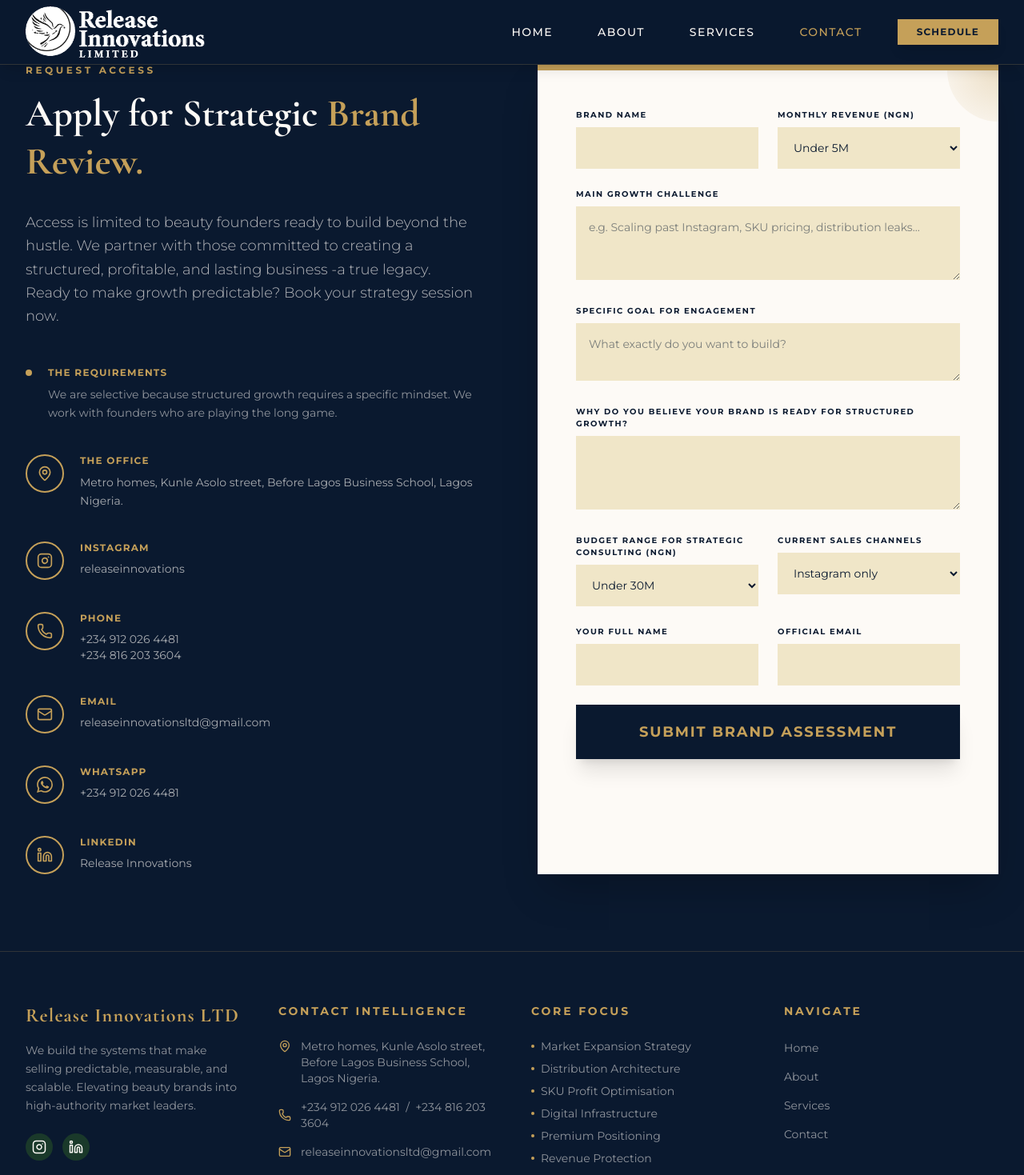
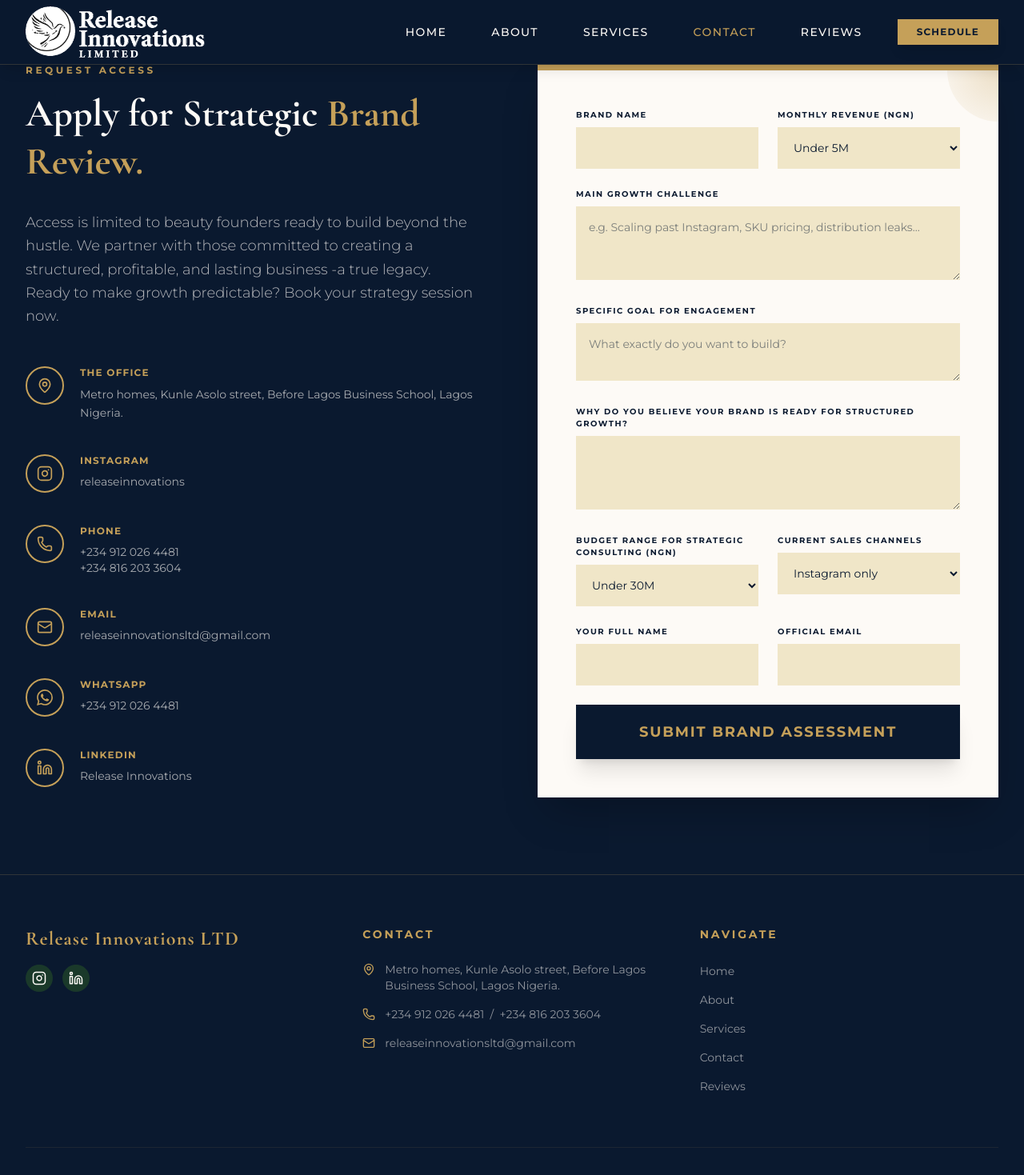
Before and after one commit to Ifeoluwa00dev/releaseinnovationaltd, a React (Vite) app: page /#/contact in a window 1280 px wide. Shown: the top 1469 px of the page at 80% size. Built offline with nearby package versions, Linux system fonts and the light colour scheme.

Commit message:
worked on the app, appointment modal, footer, navbar, about, contact

```diff
--- a/App.tsx
+++ b/App.tsx
@@ -7,6 +7,7 @@
 import About from './pages/About';
 import Services from './pages/Services';
 import Contact from './pages/Contact';
+import Reviews from './pages/Reviews';
 
 /* ── Scroll-to-top on route change ─────────────────────────── */
 const ScrollToTop = () => {
@@ -34,6 +35,7 @@
             <Route path="/about"   element={<About />} />
             <Route path="/services" element={<Services />} />
             <Route path="/contact" element={<Contact />} />
+            <Route path="/reviews" element={<Reviews/>}/>
           </Routes>
         </main>
 
--- a/components/AppointmentModal.tsx
+++ b/components/AppointmentModal.tsx
@@ -87,7 +87,7 @@
           ) : (
             <>
               <h2 className="text-3xl font-serif font-bold text-white mb-2">
-                Schedule Strategy Call
+                Brand Assessment
               </h2>
               <p className="text-zinc-400 mb-8 italic">
                 "Growth is not accidental. It is engineered."
--- a/components/Footer.tsx
+++ b/components/Footer.tsx
@@ -20,7 +20,7 @@
       <div className="max-w-7xl mx-auto px-4 sm:px-6 lg:px-8">
 
         {/* Top grid */}
-        <div className="grid grid-cols-1 md:grid-cols-4 gap-12 mb-16">
+        <div className="grid grid-cols-1 md:grid-cols-3 gap-12 mb-16">
 
           {/* Brand */}
           <div>
@@ -30,13 +30,7 @@
             >
               {BRAND_NAME}
             </h3>
-            <p
-              className="text-sm leading-relaxed mb-6"
-              style={{ color: 'rgba(253,250,246,0.55)', fontFamily: 'Montserrat, sans-serif' }}
-            >
-              We build the systems that make selling predictable, measurable, and scalable.
-              Elevating beauty brands into high-authority market leaders.
-            </p>
+
 
             {/* Social icons */}
             <div className="flex space-x-3">
@@ -73,7 +67,7 @@
               className="text-sm font-bold uppercase tracking-[0.2em] mb-6"
               style={{ color: C.gold, fontFamily: 'Montserrat, sans-serif' }}
             >
-              Contact Intelligence
+              Contact
             </h4>
             <ul className="space-y-4">
               <li className="flex items-start space-x-3 text-sm"
@@ -110,33 +104,8 @@
             </ul>
           </div>
 
-          {/* Core focus */}
-          <div>
-            <h4
-              className="text-sm font-bold uppercase tracking-[0.2em] mb-6"
-              style={{ color: C.gold, fontFamily: 'Montserrat, sans-serif' }}
-            >
-              Core Focus
-            </h4>
-            <ul
-              className="space-y-2 text-sm"
-              style={{ color: 'rgba(253,250,246,0.55)', fontFamily: 'Montserrat, sans-serif' }}
-            >
-              {[
-                'Market Expansion Strategy',
-                'Distribution Architecture',
-                'SKU Profit Optimisation',
-                'Digital Infrastructure',
-                'Premium Positioning',
-                'Revenue Protection',
-              ].map((item, i) => (
-                <li key={i} className="flex items-center space-x-2">
-                  <span className="w-1 h-1 rounded-full flex-shrink-0" style={{ backgroundColor: C.gold }} />
-                  <span>{item}</span>
-                </li>
-              ))}
-            </ul>
-          </div>
+
+
 
           {/* Quick links */}
           <div>
@@ -152,6 +121,7 @@
                 { label: 'About',    path: '/about' },
                 { label: 'Services', path: '/services' },
                 { label: 'Contact',  path: '/contact' },
+                { label: 'Reviews', path: '/reviews'}
               ].map((link) => (
                 <li key={link.label}>
                   <Link
--- a/components/Navbar.tsx
+++ b/components/Navbar.tsx
@@ -12,6 +12,7 @@
     { name: 'About',    path: '/about' },
     { name: 'Services', path: '/services' },
     { name: 'Contact',  path: '/contact' },
+    { name: 'Reviews', path: '/reviews'}
   ];
 
   const isActive = (path: string) => location.pathname === path;
--- a/pages/About.tsx
+++ b/pages/About.tsx
@@ -55,18 +55,22 @@
 
             {/* Copy column */}
             <div>
+
+<h1
+                className="text-4xl lg:text-6xl font-bold mb-4"
+                style={{ fontFamily: 'Cormorant Garamond, serif', color: C.ivory }}
+              >
+                Akudolu Onyinye
+              </h1>
+
+
               <span
                 className="uppercase tracking-[0.3em] font-bold text-xs mb-4 block"
                 style={{ color: C.gold, fontFamily: 'Montserrat, sans-serif' }}
               >
                 Founder &amp; Lead Architect
               </span>
-              <h1
-                className="text-4xl lg:text-5xl font-bold mb-4"
-                style={{ fontFamily: 'Cormorant Garamond, serif', color: C.ivory }}
-              >
-                Akudolu Onyinye
-              </h1>
+
               <h2
                 className="text-xl mb-6 italic"
                 style={{ fontFamily: 'Cormorant Garamond, serif', color: C.gold }}
--- a/pages/Contact.tsx
+++ b/pages/Contact.tsx
@@ -103,25 +103,7 @@
               {/* Info blocks */}
               <div className="space-y-10">
 
-                {/* Requirements note */}
-                <div className="flex items-start space-x-5">
-                  <div className="w-2 h-2 rounded-full mt-1 flex-shrink-0" style={{ backgroundColor: C.gold }} />
-                  <div>
-                    <h4
-                      className="text-xs font-bold uppercase tracking-widest mb-2"
-                      style={{ color: C.gold, fontFamily: 'Montserrat, sans-serif' }}
-                    >
-                      The Requirements
-                    </h4>
-                    <p
-                      className="text-sm leading-relaxed"
-                      style={{ color: 'rgba(253,250,246,0.55)', fontFamily: 'Montserrat, sans-serif' }}
-                    >
-                      We are selective because structured growth requires a specific mindset.
-                      We work with founders who are playing the long game.
-                    </p>
-                  </div>
-                </div>
+
 
                 {/* Location */}
                 <div className="flex items-start space-x-5">
--- a/pages/Home.tsx
+++ b/pages/Home.tsx
@@ -294,88 +294,7 @@
       </section>
 
 
-      {/* ── TESTIMONIALS ─────────────────────────────────────────── */}
-<section
-  className="py-32 overflow-hidden relative"
-  style={{
-    backgroundImage: `url('https://images.nappy.co/photo/HNuSZewwSTsVZw50X2UOH.jpg?width=1260')`, // swap with your image path
-    backgroundSize: 'cover',
-    backgroundPosition: 'center',
-    backgroundAttachment: 'fixed', // parallax feel, remove if unwanted
-  }}
->
-  {/* dark gradient overlay */}
-  <div
-    className="absolute inset-0 z-0"
-    style={{
-      background: `linear-gradient(135deg,
-        ${C.navy}f2 0%,
-        ${C.navy}cc 40%,
-        rgba(26,57,42,0.85) 100%
-      )`,
-    }}
-  />
 
-  {/* decorative skew strip */}
-  <div
-    className="absolute top-0 right-0 w-1/2 h-full -skew-x-12 translate-x-1/2 opacity-10 z-0"
-    style={{ backgroundColor: C.gold }}
-  />
-
-  <div className="max-w-7xl mx-auto px-4 sm:px-6 lg:px-8 relative z-10">
-    <SectionHeading title="Proof of Strategy" subtitle="What People Say About Working With Onyi" light />
-    <p
-      className="relative p-4 rounded-xl italic leading-relaxed text-xl"
-      style={{
-        color: 'rgba(253,250,246,0.85)',
-        fontFamily: 'Cormorant Garamond, serif',
-      }}
-    >
-      Clients, peers, and partners recognize the clarity, insight, and premium quality she brings to every project.
-    </p>
-
-    <div className="grid grid-cols-1 md:grid-cols-2 gap-12 mt-12">
-      {TESTIMONIALS.map((t: { id: string | number; quote: string; author: string; role: string }) => (
-        <blockquote
-          key={t.id}
-          className="relative p-12 rounded-3xl italic leading-relaxed text-xl"
-          style={{
-            background: 'rgba(253,250,246,0.06)',
-            border: `1px solid rgba(197,160,89,0.15)`,
-            color: 'rgba(253,250,246,0.85)',
-            fontFamily: 'Cormorant Garamond, serif',
-            backdropFilter: 'blur(8px)', // frosted glass effect on top of image
-          }}
-        >
-          <p>"{t.quote}"</p>
-          <footer
-            className="mt-8 not-italic flex items-center justify-between pt-8"
-            style={{ borderTop: '1px solid rgba(197,160,89,0.15)' }}
-          >
-            <div>
-              <cite
-                className="font-bold block text-sm uppercase tracking-widest not-italic"
-                style={{ color: C.gold, fontFamily: 'Montserrat, sans-serif' }}
-              >
-                {t.author}
-              </cite>
-              <span
-                className="text-[10px] uppercase tracking-[0.3em]"
-                style={{ color: 'rgba(253,250,246,0.40)', fontFamily: 'Montserrat, sans-serif' }}
-              >
-                {t.role}
-              </span>
-            </div>
-            <div
-              className="h-px w-12"
-              style={{ backgroundColor: 'rgba(197,160,89,0.25)' }}
-            />
-          </footer>
-        </blockquote>
-      ))}
-    </div>
-  </div>
-</section>
 
 
       {/* ── FINAL CTA ────────────────────────────────────────────── */}
--- /dev/null
+++ b/pages/Reviews.tsx
@@ -0,0 +1,95 @@
+import React from 'react';
+import SectionHeading from '../components/SectionHeading';
+import { C } from '../constants';
+import { TESTIMONIALS} from '../constants'
+
+const Reviews: React.FC = () => {
+  return (
+    <div>
+      {/* ── TESTIMONIALS ─────────────────────────────────────────── */}
+<section
+  className="py-32 overflow-hidden relative"
+  style={{
+    backgroundImage: `url('https://images.nappy.co/photo/HNuSZewwSTsVZw50X2UOH.jpg?width=1260')`, // swap with your image path
+    backgroundSize: 'cover',
+    backgroundPosition: 'center',
+    backgroundAttachment: 'fixed', // parallax feel, remove if unwanted
+  }}
+>
+  {/* dark gradient overlay */}
+  <div
+    className="absolute inset-0 z-0"
+    style={{
+      background: `linear-gradient(135deg,
+        ${C.navy}f2 0%,
+        ${C.navy}cc 40%,
+        rgba(26,57,42,0.85) 100%
+      )`,
+    }}
+  />
+
+  {/* decorative skew strip */}
+  <div
+    className="absolute top-0 right-0 w-1/2 h-full -skew-x-12 translate-x-1/2 opacity-10 z-0"
+    style={{ backgroundColor: C.gold }}
+  />
+
+  <div className="max-w-7xl mx-auto px-4 sm:px-6 lg:px-8 relative z-10">
+    <SectionHeading title="Proof of Strategy" subtitle="What People Say About Working With Onyi" light />
+    <p
+      className="relative p-4 rounded-xl italic leading-relaxed text-xl"
+      style={{
+        color: 'rgba(253,250,246,0.85)',
+        fontFamily: 'Cormorant Garamond, serif',
+      }}
+    >
+      Clients, peers, and partners recognize the clarity, insight, and premium quality she brings to every project.
+    </p>
+
+    <div className="grid grid-cols-1 md:grid-cols-2 gap-12 mt-12">
+      {TESTIMONIALS.map((t: { id: string | number; quote: string; author: string; role: string }) => (
+        <blockquote
+          key={t.id}
+          className="relative p-12 rounded-3xl italic leading-relaxed text-xl"
+          style={{
+            background: 'rgba(253,250,246,0.06)',
+            border: `1px solid rgba(197,160,89,0.15)`,
+            color: 'rgba(253,250,246,0.85)',
+            fontFamily: 'Cormorant Garamond, serif',
+            backdropFilter: 'blur(8px)', // frosted glass effect on top of image
+          }}
+        >
+          <p>"{t.quote}"</p>
+          <footer
+            className="mt-8 not-italic flex items-center justify-between pt-8"
+            style={{ borderTop: '1px solid rgba(197,160,89,0.15)' }}
+          >
+            <div>
+              <cite
+                className="font-bold block text-sm uppercase tracking-widest not-italic"
+                style={{ color: C.gold, fontFamily: 'Montserrat, sans-serif' }}
+              >
+                {t.author}
+              </cite>
+              <span
+                className="text-[10px] uppercase tracking-[0.3em]"
+                style={{ color: 'rgba(253,250,246,0.40)', fontFamily: 'Montserrat, sans-serif' }}
+              >
+                {t.role}
+              </span>
+            </div>
+            <div
+              className="h-px w-12"
+              style={{ backgroundColor: 'rgba(197,160,89,0.25)' }}
+            />
+          </footer>
+        </blockquote>
+      ))}
+    </div>
+  </div>
+</section>
+    </div>
+  )
+}
+
+export default Reviews
```
